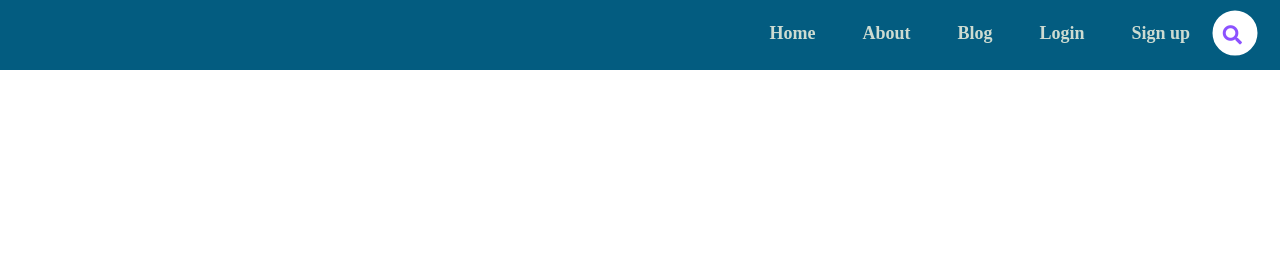
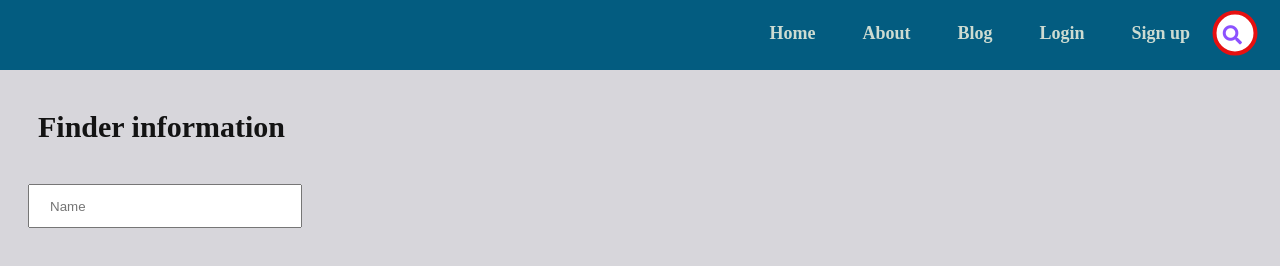
Before and after one commit to sitiabdulaziz11/alx-portfolio, a plain HTML site: page htmls/home.html in a window 1280 px wide. Drawn offline with Linux system fonts and the light colour scheme.

Commit message:
updated portfolio

```diff
--- a/htmls/css_directory/home.css
+++ b/htmls/css_directory/home.css
@@ -1,3 +1,8 @@
+
+body {
+    background-color: rgb(215, 214, 219);
+}
+
 .header {
     /*background: rgb(0,44,69);*/
     background-color:  rgb(3, 92, 128);
@@ -13,7 +18,37 @@
     left: 0;
 }
 
-form{
+.right_para {
+    margin: 120px;
+    margin: -20px;
+    padding: 50px;
+    margin-top: 30px;
+    color: rgb(19, 19, 19);
+    font-size: 30px;
+    font-weight: bold;
+    display: flex;
+}
+
+.body_form form{
+    width: 250px;
+    height: 40px;
+    margin: -50px;
+    margin-top: -110px;
+    justify-content:flex-start;
+    align-items: center;
+    padding: 50px;
+
+}
+
+.body_form input {
+    width: 100%;;
+    height: 40px;
+    padding: 0px;
+    margin: 20px;
+    padding-left: 20px;
+}
+
+.header_form form{
     position: relative;
     top: 20px;
     left: 20px;
@@ -21,14 +56,15 @@ form{
     transition: all 1s;
     width: 45px;
     height: 45px;
-    background: white;
+    background-color: white;
     box-sizing: border-box;
     border-radius: 22.5px;
-    border: 4px solid white;
+    border: 4px solid rgb(231, 16, 16) ;
     padding: 5px;
 }
 
-input{
+
+.header_form input{
     position: absolute;
     top: 0;
     left: 0;
@@ -43,7 +79,7 @@ input{
     padding: 20px;
 }
 
-.fa{
+.header_form .fa{
     box-sizing: border-box;
     padding: 10px;
     width: 42.5px;
@@ -58,16 +94,16 @@ input{
     transition: all 0s;
 }
 
-form:hover{
+.header_form form:hover{
     width: 250px;
     cursor: pointer;
 }
 
-form:hover input{
+.header_form form:hover input {
     display: block;
 }
 
-form:hover .fa{
+.header_form form:hover .fa{
     background: #8c52ff;
     color: white;
 }
--- a/htmls/home.html
+++ b/htmls/home.html
@@ -9,7 +9,6 @@
 </head>
 <body>
     <header class="header">
-
         <div class="navbar">
             <nav>
                 <ul>
@@ -18,13 +17,25 @@
                     <li><a href="#">Blog</a></li>
                     <li><a href="#">Login</a></li>
                     <li><a href="#">Sign up</a></li>
-                    <form action="">
-                        <input type="search" placeholder="Search your Beloved here">
-                        <i class="fa fa-search"></i>
-                    </form>
+                    <div class="header_form">
+                        <form action="">
+                            <input type="search" placeholder="Search your Beloved here">
+                            <i class="fa fa-search"></i>
+                        </form>
+                    </div>
                 </ul>
             </nav>
         </div>
     </header>
+    <div class="right_para">
+        <p>Finder information</p>
+    </div>
+
+    <div class="body_form">
+        <form action="" method="post">
+            <input type="text" name="name" placeholder="Name" required>
+
+        </form>
+    </div>
 </body>
 </html>
```
Also changed, not shown: htmls/index.html (+1 -0 lines).
